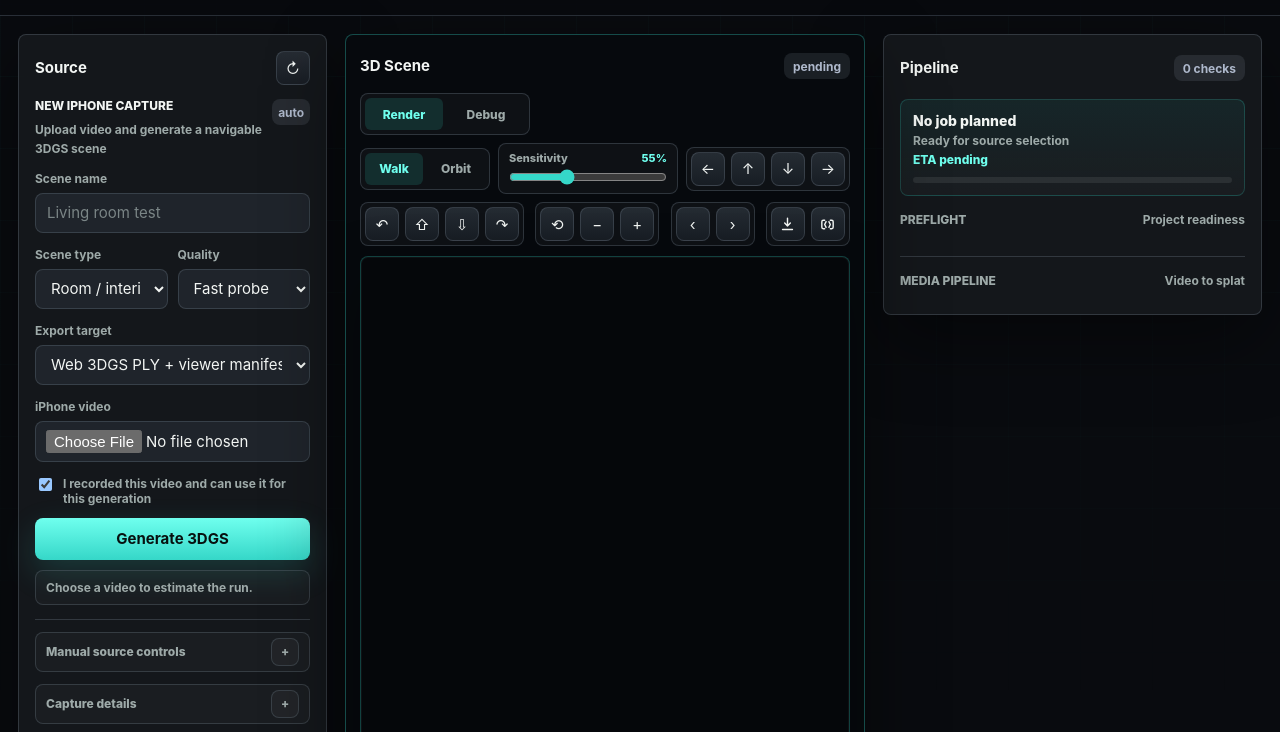
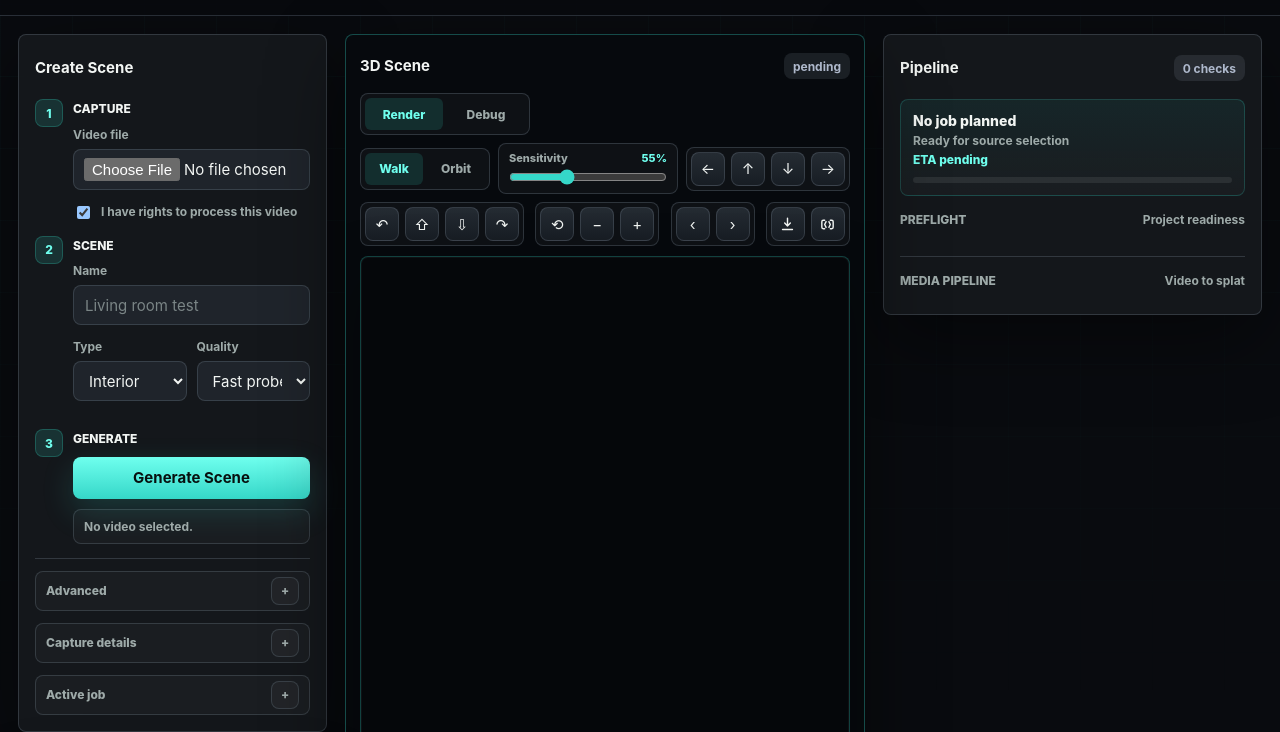
Before and after one commit to Jawbreaker1/gaussian-splat-lab, a website: page app/index.html in a window 1280 px wide. Shown: the part 68-800 px from the top of the page. Drawn offline with Linux system fonts and the light colour scheme; no server answers.

Commit message:
Polish scene capture wizard UI

```diff
--- a/app/app.js
+++ b/app/app.js
@@ -13,12 +13,9 @@ const els = {
   wizardCaptureName: document.querySelector('#wizardCaptureName'),
   wizardSceneKind: document.querySelector('#wizardSceneKind'),
   wizardQualityPreset: document.querySelector('#wizardQualityPreset'),
-  wizardExportTarget: document.querySelector('#wizardExportTarget'),
   wizardSelfCaptured: document.querySelector('#wizardSelfCaptured'),
   generatePipelineButton: document.querySelector('#generatePipelineButton'),
   wizardStatus: document.querySelector('#wizardStatus'),
-  wizardModePill: document.querySelector('#wizardModePill'),
-  refreshButton: document.querySelector('#refreshButton'),
   jobBox: document.querySelector('#jobBox'),
   preflightList: document.querySelector('#preflightList'),
   pipelineList: document.querySelector('#pipelineList'),
@@ -267,14 +264,19 @@ function updateWizardControls() {
   const hasRights = els.wizardSelfCaptured.checked;
   const running = Boolean(autoRun?.active);
   els.generatePipelineButton.disabled = running || !file || !hasName || !hasRights;
-  els.generatePipelineButton.textContent = running ? 'Generating' : 'Generate 3DGS';
-  els.wizardModePill.textContent = running ? 'running' : 'auto';
-  els.wizardModePill.className = running ? 'pill warning' : 'pill neutral';
+  els.generatePipelineButton.textContent = running ? 'Generating' : 'Generate Scene';
   if (!running) {
-    const profile = selectedTrainingProfile();
-    const label = qualityPresetLabels[profile] ?? profile;
-    const target = els.wizardExportTarget.value === 'blender_ply' ? '3DGS PLY for Blender add-ons' : 'web viewer bundle';
-    setWizardStatus(`${label}: estimated full run ${formatDuration(totalEstimateSeconds(profile))}; export ${target}.`);
+    if (!file) {
+      setWizardStatus('No video selected.');
+    } else if (!hasRights) {
+      setWizardStatus('Confirm that you have rights to process this video.', 'fail');
+    } else if (!hasName) {
+      setWizardStatus('Name the scene before generation.');
+    } else {
+      const profile = selectedTrainingProfile();
+      const label = qualityPresetLabels[profile] ?? profile;
+      setWizardStatus(`${label}: estimated full run ${formatDuration(totalEstimateSeconds(profile))}.`);
+    }
   }
   updateImportControls();
 }
@@ -673,7 +675,6 @@ async function uploadWizardCapture(file, profile) {
     displayName: els.wizardCaptureName.value.trim(),
     sceneKind: els.wizardSceneKind.value,
     qualityPreset: profile,
-    exportTarget: els.wizardExportTarget.value,
   });
   const response = await fetch(`/api/captures/create-upload?${params.toString()}`, {
     method: 'POST',
@@ -1661,13 +1662,11 @@ els.videoFileInput.addEventListener('change', handleVideoFileChange);
 els.wizardCaptureName.addEventListener('input', updateWizardControls);
 els.wizardSceneKind.addEventListener('change', updateWizardControls);
 els.wizardQualityPreset.addEventListener('change', updateWizardControls);
-els.wizardExportTarget.addEventListener('change', updateWizardControls);
 els.wizardSelfCaptured.addEventListener('change', updateWizardControls);
 els.generatePipelineButton.addEventListener('click', generatePipeline);
 els.acceptCaptureWarning.addEventListener('change', updateImportControls);
 els.importVideoButton.addEventListener('click', importVideo);
 els.planJobButton.addEventListener('click', () => createJob());
-els.refreshButton.addEventListener('click', loadState);
 
 requestAnimationFrame(drawPreviewFrame);
 setNavigationSensitivity(defaultNavigationSensitivity * 100);
--- a/app/index.html
+++ b/app/index.html
@@ -29,31 +29,41 @@
       <main class="workspace">
         <section class="capture-panel panel" aria-labelledby="captureTitle">
           <div class="panel-head">
-            <h2 id="captureTitle">Source</h2>
-            <button class="icon-button" id="refreshButton" title="Refresh" aria-label="Refresh">↻</button>
+            <h2 id="captureTitle">Create Scene</h2>
           </div>
 
-          <div class="capture-wizard" aria-label="New iPhone capture">
-            <div class="wizard-head">
-              <div>
-                <h3>New iPhone Capture</h3>
-                <span>Upload video and generate a navigable 3DGS scene</span>
+          <div class="capture-wizard" aria-label="New scene wizard">
+            <section class="wizard-step">
+              <div class="wizard-step-index">1</div>
+              <div class="wizard-step-body">
+                <h3>Capture</h3>
+                <label class="field">
+                  <span>Video file</span>
+                  <input class="file-input" id="videoFileInput" type="file" accept="video/*" />
+                </label>
+                <label class="checkline">
+                  <input id="wizardSelfCaptured" type="checkbox" checked />
+                  <span>I have rights to process this video</span>
+                </label>
               </div>
-              <span class="pill neutral" id="wizardModePill">auto</span>
-            </div>
+            </section>
 
+            <section class="wizard-step">
+              <div class="wizard-step-index">2</div>
+              <div class="wizard-step-body">
+                <h3>Scene</h3>
                 <label class="field">
-              <span>Scene name</span>
+                  <span>Name</span>
                   <input id="wizardCaptureName" type="text" autocomplete="off" placeholder="Living room test" />
                 </label>
 
                 <div class="field-grid">
                   <label class="field">
-                <span>Scene type</span>
+                    <span>Type</span>
                     <select id="wizardSceneKind">
-                  <option value="room">Room / interior</option>
-                  <option value="outdoor">Outdoor environment</option>
-                  <option value="object">Object / small area</option>
+                      <option value="room">Interior</option>
+                      <option value="outdoor">Outdoor</option>
+                      <option value="object">Object</option>
                     </select>
                   </label>
 
@@ -66,31 +76,21 @@
                     </select>
                   </label>
                 </div>
+              </div>
+            </section>
 
-            <label class="field">
-              <span>Export target</span>
-              <select id="wizardExportTarget">
-                <option value="web_ply">Web 3DGS PLY + viewer manifest</option>
-                <option value="blender_ply">3DGS PLY for Blender add-ons</option>
-              </select>
-            </label>
-
-            <label class="field">
-              <span>iPhone video</span>
-              <input class="file-input" id="videoFileInput" type="file" accept="video/*" />
-            </label>
-
-            <label class="checkline">
-              <input id="wizardSelfCaptured" type="checkbox" checked />
-              <span>I recorded this video and can use it for this generation</span>
-            </label>
-
-            <button class="primary-action" id="generatePipelineButton">Generate 3DGS</button>
-            <div class="wizard-status muted" id="wizardStatus">Choose a video to estimate the run.</div>
+            <section class="wizard-step">
+              <div class="wizard-step-index">3</div>
+              <div class="wizard-step-body">
+                <h3>Generate</h3>
+                <button class="primary-action" id="generatePipelineButton">Generate Scene</button>
+                <div class="wizard-status muted" id="wizardStatus">No video selected.</div>
+              </div>
+            </section>
           </div>
 
           <details class="collapsible" id="manualSourceControls">
-            <summary>Manual source controls</summary>
+            <summary>Advanced</summary>
 
             <label class="field">
               <span>Source</span>
--- a/app/styles.css
+++ b/app/styles.css
@@ -342,33 +342,56 @@ select {
 
 .capture-wizard {
   display: grid;
-  gap: 0;
+  gap: 14px;
   margin-bottom: 12px;
   padding-bottom: 14px;
   border-bottom: 1px solid var(--line);
 }
 
-.wizard-head {
-  display: flex;
-  align-items: flex-start;
-  justify-content: space-between;
+.wizard-step {
+  display: grid;
+  grid-template-columns: 28px minmax(0, 1fr);
   gap: 10px;
-  margin-bottom: 14px;
+  align-items: start;
   min-width: 0;
 }
 
-.wizard-head div {
+.wizard-step-index {
+  width: 28px;
+  height: 28px;
+  display: grid;
+  place-items: center;
+  border: 1px solid rgba(53, 215, 200, 0.24);
+  border-radius: 8px;
+  background: var(--accent-soft);
+  color: var(--accent-strong);
+  font-size: 12px;
+  font-weight: 840;
+}
+
+.wizard-step-body {
   min-width: 0;
 }
 
-.wizard-head h3 {
-  margin-bottom: 5px;
+.wizard-step-body h3 {
+  margin: 3px 0 10px;
 }
 
-.wizard-head span:not(.pill) {
+.wizard-step .checkline {
+  margin-bottom: 0;
+}
+
+.wizard-step-body > .field:last-child,
+.wizard-step-body > .field-grid:last-child {
+  margin-bottom: 0;
+}
+
+.wizard-step-body h3 + .field {
+  margin-top: 0;
+}
+
+.wizard-step-body span:not(.pill) {
   color: var(--muted);
-  font-size: 12px;
-  font-weight: 680;
 }
 
 .field-grid {
@@ -486,6 +509,18 @@ select {
 .stage-action:disabled {
   cursor: not-allowed;
   opacity: 0.55;
+}
+
+.primary-action:disabled {
+  border: 1px solid var(--line);
+  background: var(--panel-soft);
+  color: var(--muted);
+  box-shadow: none;
+}
+
+.primary-action:disabled:hover {
+  border-color: var(--line);
+  color: var(--muted);
 }
 
 .capture-meta,
```
Also changed, not shown: docs/end-user-ui.md (+7 -7 lines), README.md, 1 other file. Lines whose indentation alone changed are shown as unchanged.
